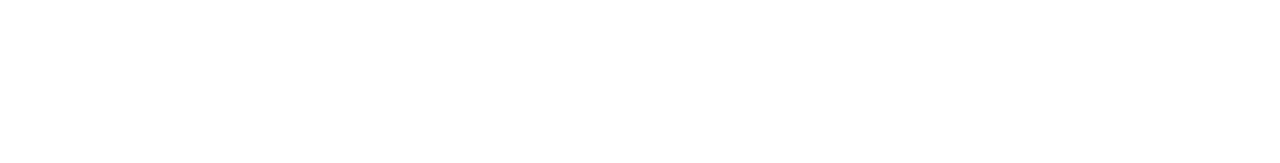
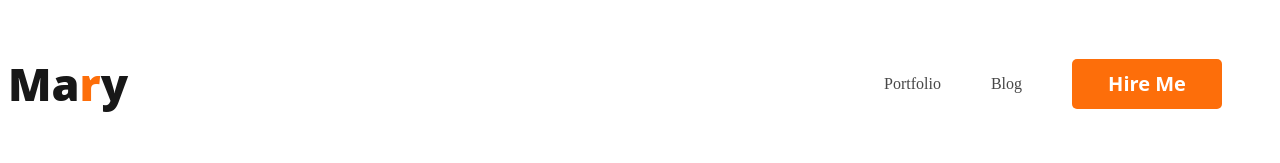
Before and after one commit to Tanjida-Akhter/developer-portfolio, a plain HTML site: page index.html in a window 1280 px wide. Drawn offline with Linux system fonts and the light colour scheme.

Commit message:
added nav

```diff
--- a/index.html
+++ b/index.html
@@ -3,9 +3,25 @@
 <head>
     <meta charset="UTF-8">
     <meta name="viewport" content="width=device-width, initial-scale=1.0">
-    <title>Document</title>
+    <title>Developer Portfolio</title>
+    <link rel="stylesheet" href="styles/portfolio.css">
 </head>
 <body>
+    <header>
+        <nav>
+            <h3 class="nav-title">Ma<span class="text-primary">r</span>y</h3>
+            <ul>
+                <li><a href="">Portfolio</a></li>
+                <li><a href="">Blog</a></li>
+                <li><button class="btn-primary">Hire Me</button></li>
+            </ul>
+        </nav>
+    </header>
+    <main>
 
+    </main>
+    <footer>
+
+    </footer>
 </body>
 </html>
--- /dev/null
+++ b/styles/portfolio.css
@@ -0,0 +1,47 @@
+nav {
+    display: flex;
+    align-items: center;
+    justify-content: space-between;
+}
+
+.text-primary {
+    color: #FD6E0A;
+}
+
+.btn-primary {
+    border-radius: 5px;
+    background: #FD6E0A;
+    border: 0;
+    color: var(--White-Color, #FFF);
+    font-family: Open Sans;
+    font-size: 20px;
+    font-style: normal;
+    font-weight: 700;
+    line-height: normal;
+    width: 150px;
+    height: 50px;
+    flex-shrink: 0;
+}
+
+
+.nav-title {
+    color: var(--Dark-01, #181818);
+    font-family: Open Sans;
+    font-size: 45px;
+    font-weight: 800;
+}
+
+nav>ul {
+    display: flex;
+    align-items: center;
+}
+
+nav li {
+    list-style: none;
+    margin-right: 50px;
+}
+
+nav a {
+    text-decoration: none;
+    color: #474747;
+}
```
